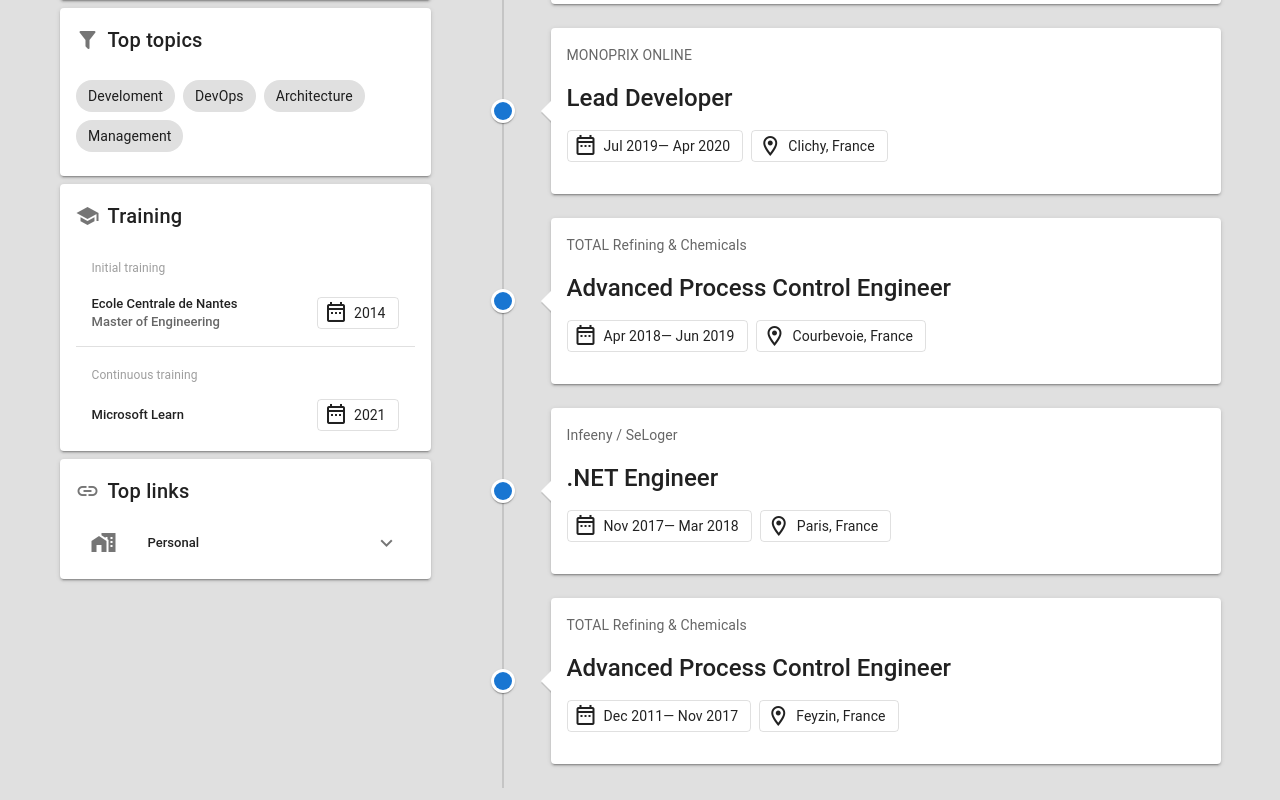
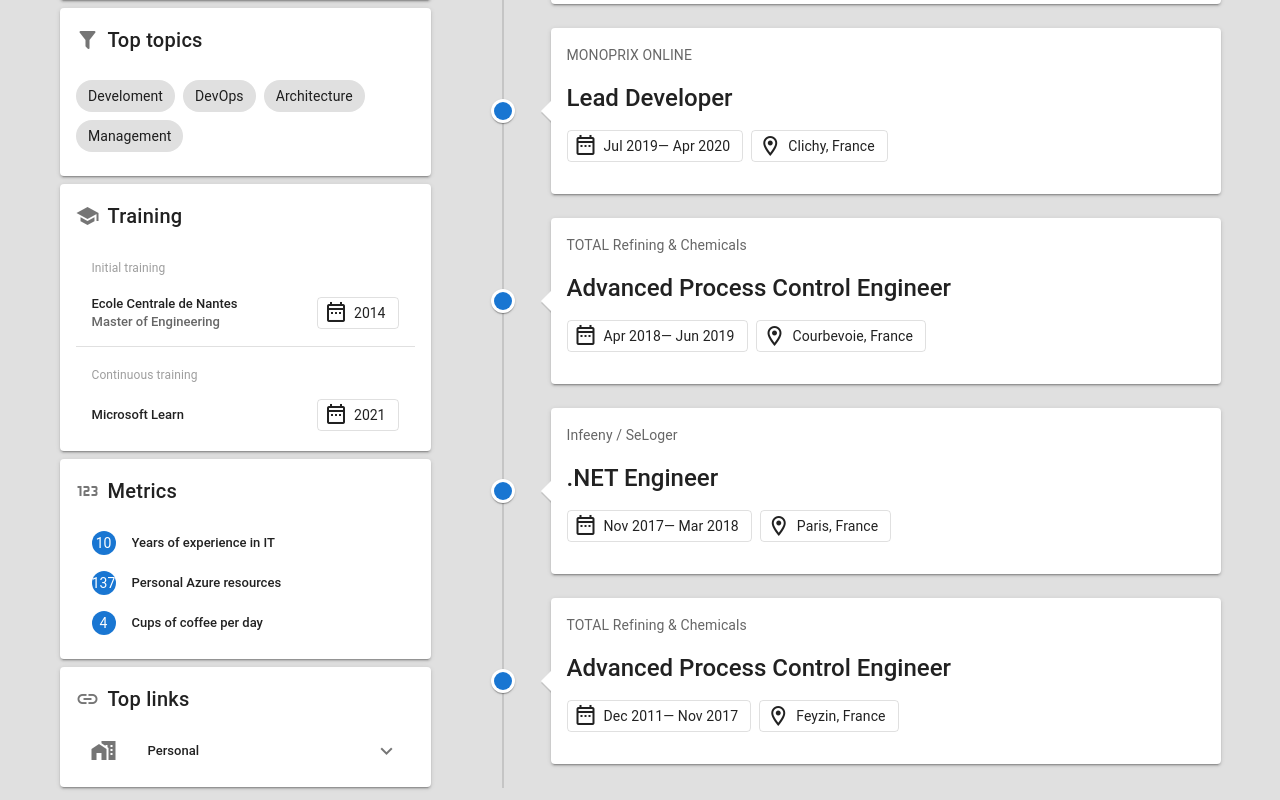
Before and after one commit to amilochau/cv, a Vue app in the folder src/: page /en/ in a window 1280 px wide. Shown: the part 430-1230 px from the top of the page. Built offline with nearby package versions, Linux system fonts and the light colour scheme; a small style sheet from the web is missing.

Commit message:
Add metrics

```diff
--- a/src/src/components/ListItems.vue
+++ b/src/src/components/ListItems.vue
@@ -1,7 +1,8 @@
 <template>
   <v-list
     class="py-0"
-    dense>
+    dense
+    :three-line="list.threeLine">
     <template v-for="(item, i) in list.items">
       <v-list-group
         v-if="item.items"
@@ -11,7 +12,7 @@
         no-action>
         <template #activator>
           <v-list-item-content>
-            <v-list-item-title>{{ list.disableTranslation ? item.title.text :  $t(item.title.text) }}</v-list-item-title>
+            <v-list-item-title class="multi-line">{{ list.disableTranslation ? item.title.text :  $t(item.title.text) }}</v-list-item-title>
             <v-list-item-subtitle v-if="item.subtitle">{{ list.disableTranslation ? item.subtitle.text :  $t(item.subtitle.text) }}</v-list-item-subtitle>
           </v-list-item-content>
         </template>
@@ -43,12 +44,18 @@
             </v-list-item-action>
             <v-list-item-avatar
               v-else-if="subItem.avatar"
-              tile
-              size="24px">
+              :size="item.avatar.size ? item.avatar.size : '24px'"
+              :color="subItem.avatar.color"
+              :rounded="subItem.avatar.label">
               <img
+                v-if="subItem.avatar.src"
                 :alt="$t('components.listItems.avatar')"
-                :src="`${baseUrl}${subItem.avatar}`"
-                width="24px">
+                :src="`${baseUrl}${subItem.avatar.src}`"
+                :width="item.avatar.size ? item.avatar.size : '24px'">
+              <span
+                v-else-if="subItem.avatar.title">
+                {{ list.disableTranslation ? subItem.avatar.title.text : $t(subItem.avatar.title.text) }}
+              </span>
             </v-list-item-avatar>
             <v-list-item-content>
               <v-list-item-title>{{ list.disableTranslation ? subItem.title.text : $t(subItem.title.text) }}</v-list-item-title>
@@ -92,15 +99,21 @@
         </v-list-item-action>
         <v-list-item-avatar
           v-else-if="item.avatar"
-          tile
-          size="24px">
+          :size="item.avatar.size ? item.avatar.size : '24px'"
+          :color="item.avatar.color"
+          :rounded="item.avatar.label">
           <img
+            v-if="item.avatar.src"
             :alt="$t('components.listItems.avatar')"
-            :src="`${baseUrl}${item.avatar}`"
-            width="24px">
+            :src="`${baseUrl}${item.avatar.src}`"
+            :width="item.avatar.size ? item.avatar.size : '24px'">
+          <span
+            v-else-if="item.avatar.title">
+            {{ list.disableTranslation ? item.avatar.title.text : $t(item.avatar.title.text) }}
+          </span>
         </v-list-item-avatar>
         <v-list-item-content>
-          <v-list-item-title>{{ list.disableTranslation ? item.title.text : $t(item.title.text) }}</v-list-item-title>
+          <v-list-item-title class="multi-line">{{ list.disableTranslation ? item.title.text : $t(item.title.text) }}</v-list-item-title>
           <v-list-item-subtitle v-if="item.subtitle">{{ list.disableTranslation ? item.subtitle.text : $t(item.subtitle.text) }}</v-list-item-subtitle>
         </v-list-item-content>
         <v-chip
--- /dev/null
+++ b/src/src/components/resume/Metrics.vue
@@ -0,0 +1,22 @@
+<template>
+  <v-card
+    class="mt-2">
+    <v-card-title>
+      <v-icon left>mdi-numeric</v-icon>
+      {{ $t('resume.metrics.title') }}
+    </v-card-title>
+    <v-card-text>
+      <list-items :list="metrics"/>
+    </v-card-text>
+  </v-card>
+</template>
+
+<script lang="ts">
+import { IList } from '@/models/definitions';
+import { Component, Prop, Vue } from 'vue-property-decorator';
+
+@Component
+export default class Metrics extends Vue {
+  @Prop({ type: Object, required: true }) public metrics!: IList;
+}
+</script>
--- a/src/src/data/lang/en.json
+++ b/src/src/data/lang/en.json
@@ -104,6 +104,9 @@
     "links": {
       "title": "Top links"
     },
+    "metrics": {
+      "title": "Metrics"
+    },
     "persona": {
       "image": "Persona"
     },
--- a/src/src/data/lang/fr.json
+++ b/src/src/data/lang/fr.json
@@ -104,6 +104,9 @@
     "links": {
       "title": "Liens principaux"
     },
+    "metrics": {
+      "title": "Métriques"
+    },
     "persona": {
       "image": "Persona"
     },
--- a/src/src/data/layout/toolbar/languages.json
+++ b/src/src/data/layout/toolbar/languages.json
@@ -5,12 +5,12 @@
     },
     {
       "title": { "text": "app.header.settings.languages.english" },
-      "avatar": "img/us/24.png",
+      "avatar": { "src": "img/us/24.png", "label": true },
       "action": { "event": "to", "eventArg": "en" }
     },
     {
       "title": { "text": "app.header.settings.languages.french" },
-      "avatar": "img/fr/24.png",
+      "avatar": { "src": "img/fr/24.png", "label": true },
       "action": { "event": "to", "eventArg": "fr" }
     }
   ]
--- a/src/src/data/resume/en.json
+++ b/src/src/data/resume/en.json
@@ -134,5 +134,22 @@
         "action": { "href": "https://docs.microsoft.com/en-us/users/amilochau" }
       }
     ]
+  },
+  "metrics": {
+    "disableTranslation": true,
+    "items": [
+      {
+        "avatar": { "title": { "text": "10" }, "color": "primary white--text" },
+        "title": { "text": "Years of experience in IT" }
+      },
+      {
+        "avatar": { "title": { "text": "137" }, "color": "primary white--text" },
+        "title": { "text": "Personal Azure resources" }
+      },
+      {
+        "avatar": { "title": { "text": "4" }, "color": "primary white--text" },
+        "title": { "text": "Cups of coffee per day" }
+      }
+    ]
   }
 }
--- a/src/src/data/resume/fr.json
+++ b/src/src/data/resume/fr.json
@@ -177,5 +177,22 @@
         "action": { "href": "https://docs.microsoft.com/fr-fr/users/amilochau" }
       }
     ]
+  },
+  "metrics": {
+    "disableTranslation": true,
+    "items": [
+      {
+        "avatar": { "title": { "text": "10" }, "color": "primary white--text", "size": "36px" },
+        "title": { "text": "Années d'expérience dans l'IT" }
+      },
+      {
+        "avatar": { "title": { "text": "137" }, "color": "primary white--text", "size": "36px" },
+        "title": { "text": "Resources Azure personnnelles" }
+      },
+      {
+        "avatar": { "title": { "text": "4" }, "color": "primary white--text", "size": "36px" },
+        "title": { "text": "Tasses de café par jour" }
+      }
+    ]
   }
 }
--- a/src/src/pages/Home.vue
+++ b/src/src/pages/Home.vue
@@ -12,6 +12,8 @@
           :topics='currentResume.topics'/>
         <resume-training
           :trainings='currentResume.trainings'/>
+        <resume-metrics
+          :metrics='currentResume.metrics'/>
         <resume-links
           :links='currentResume.links'/>
       </v-col>
```
Also changed, not shown: src/src/models/definitions/IList.ts (+10 -1 lines), src/src/sass/_layout.scss (+0 -10 lines), src/src/sass/_theme.scss (+0 -8 lines).
